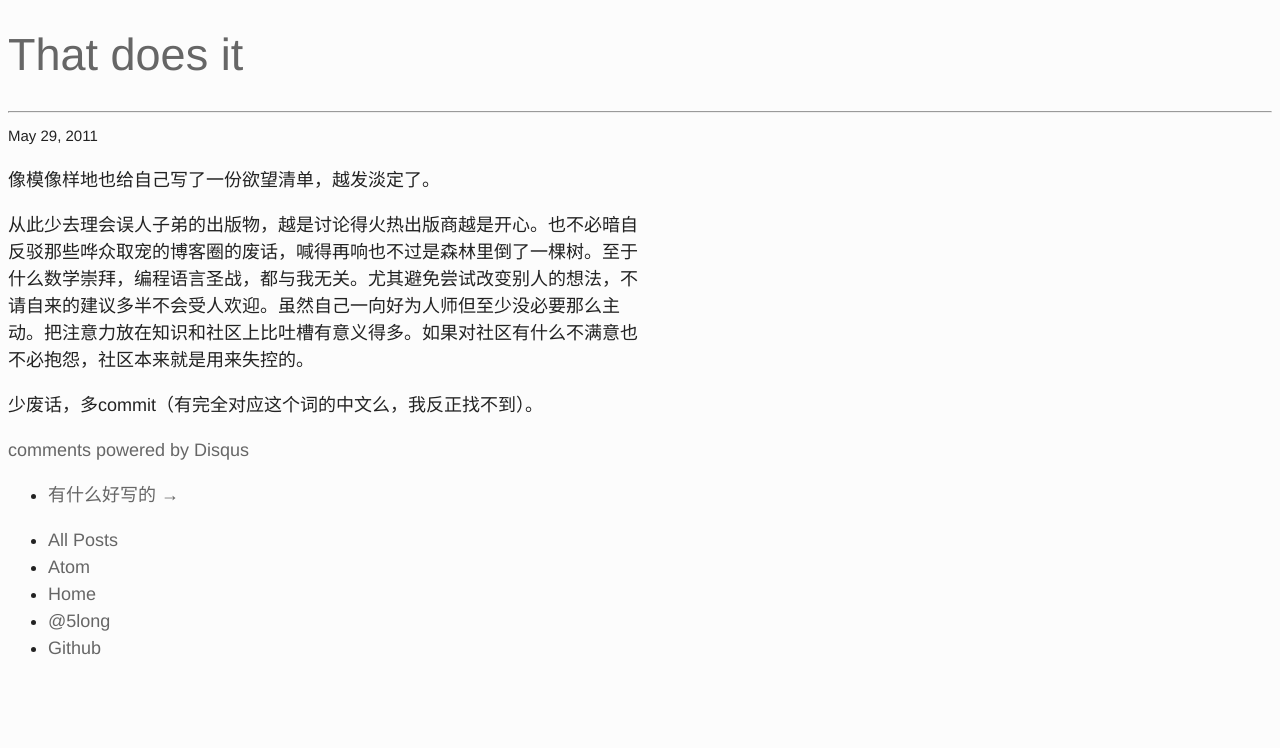
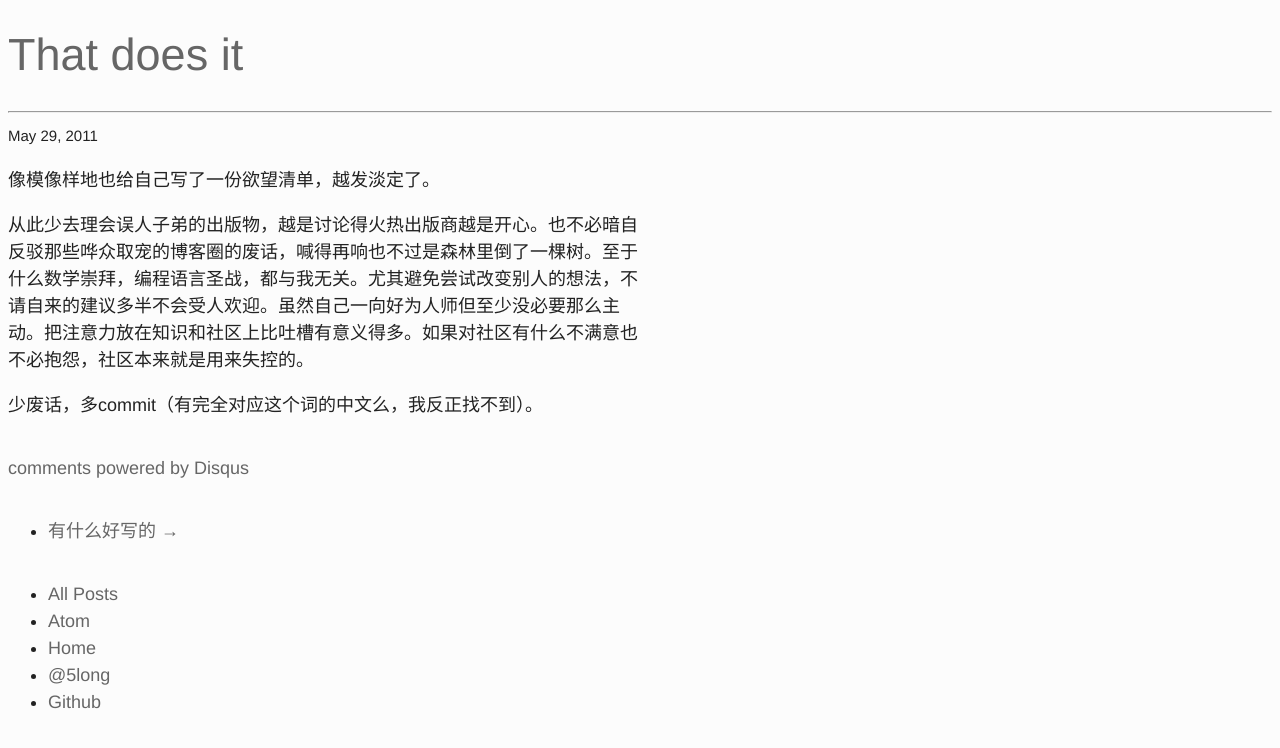
Before and after one commit to 5long/5long.github.io, a Jekyll site: the page built from _posts/2011-05-29-that-does-it.markdown, in a window 1280 px wide. Shown: the top 748 px of the page. Built offline with Jekyll 4.4.1, drawn with Linux system fonts in a browser that asks for light colours; comment, search, counter and statistics services are not loaded.

Commit message:
Whitespace around comments and navigation

```diff
--- a/css/style.css
+++ b/css/style.css
@@ -77,4 +77,13 @@ a:focus {
 
 .article {
   max-width: 35em;
+  margin-bottom: 2em;
 }
+
+#nav {
+  margin-top: 2em;
+}
+
+#disqus_thread {
+  margin-top: 2em;
+}
```
